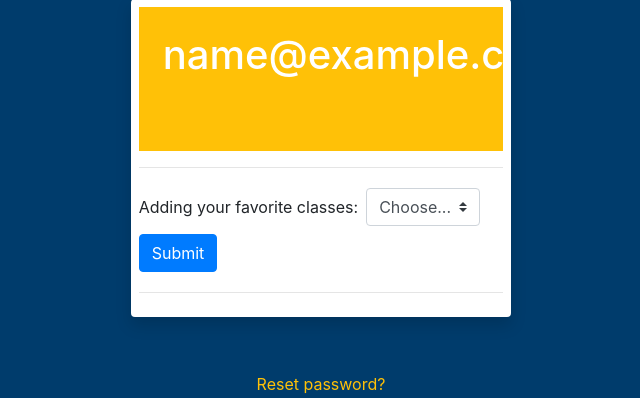
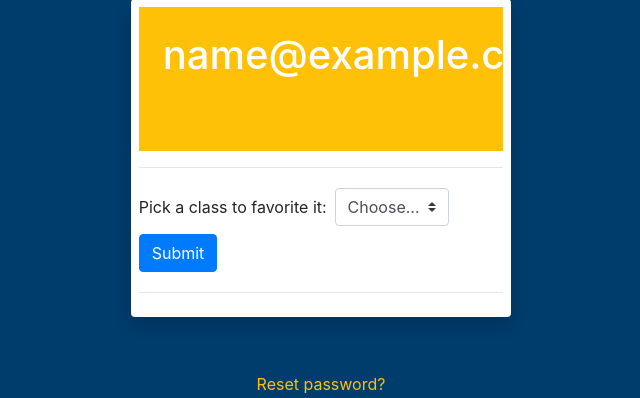
Before and after one commit to Error808/ClassNeeds, a Flask app: page /Profile/1 in a window 1280 px wide. Shown: the part 231-629 px from the top of the page, without its empty margins (319-959 px from the left). Run offline with Flask 2, Linux system fonts and the light colour scheme; the visitor is signed in with stand-in values (Sample User, id 1); data comes from the database, SQL or seed files in the repository; parts of the project's set-up code (start-up, migrations or seed data) failed here and were passed over; some libraries are stand-ins or nearby versions.

Commit message:
fix html profile

```diff
--- a/ClassNeeds/templates/profile.html
+++ b/ClassNeeds/templates/profile.html
@@ -23,7 +23,7 @@
 
             <form class="form-inline" action="/Profile/<email>" method="post">
 
-                <label class="my-1 mr-2" for="inlineFormCustomSelectPref">Adding your favorite classes:</label>
+                <label class="my-1 mr-2" for="inlineFormCustomSelectPref">Pick a class to favorite it:</label>
                 <select class="custom-select my-1 mr-sm-2" id="inlineFormCustomSelectPref" name="classname">
                     <option selected>Choose...</option>
                     {% for class in classes %}
```
